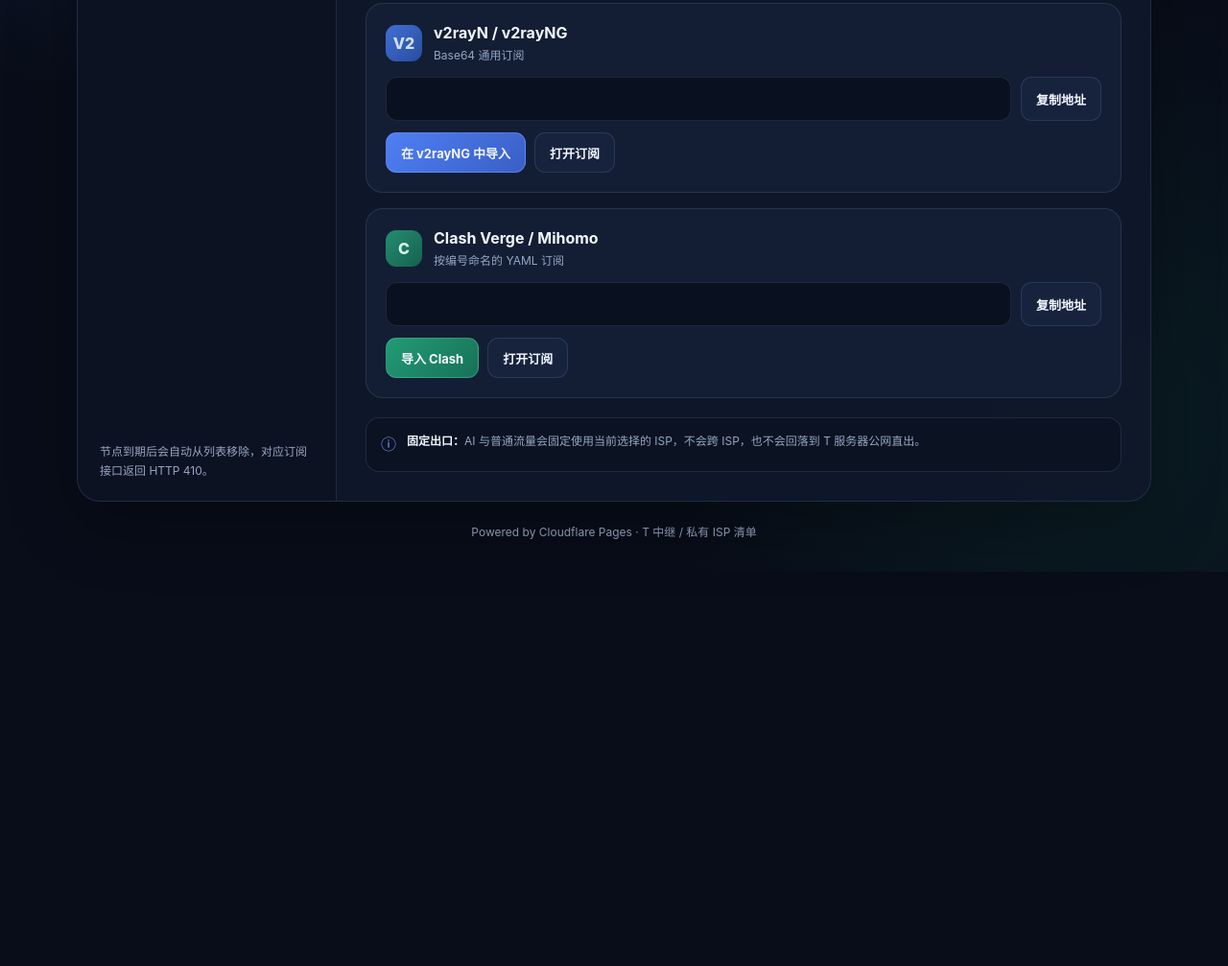
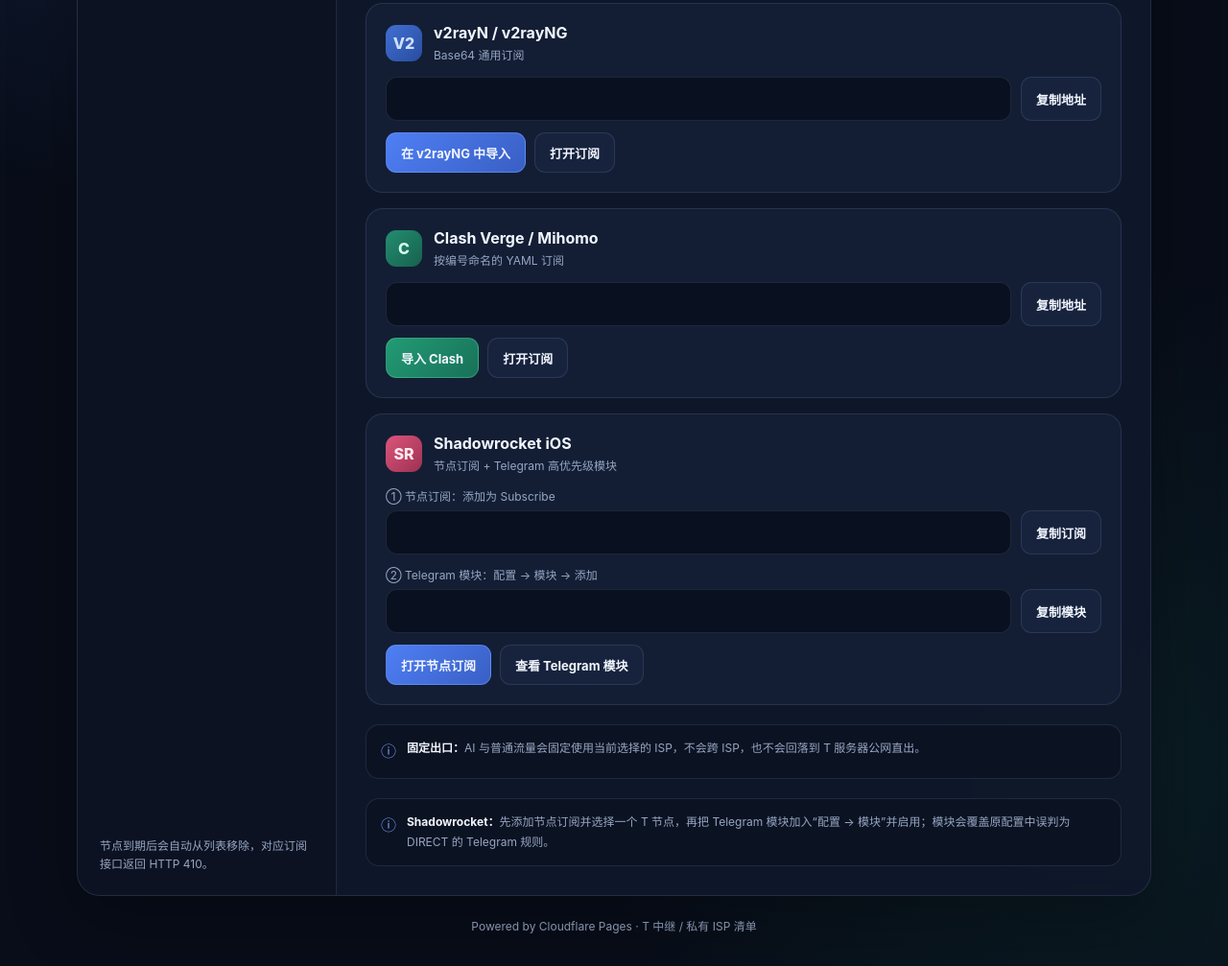
Before and after one commit to idadawn/sing-box-deploy, a website: page cloudflare-pages-sub/index.html in a window 1280 px wide. Shown: the part 385-1392 px from the top of the page at 96% size. Before the commit the page ends 981 px from the top, so only its background shows below. Drawn offline with Linux system fonts and the light colour scheme; no server answers.

Commit message:
feat: add Shadowrocket Telegram routing module

```diff
--- a/cloudflare-pages-sub/index.html
+++ b/cloudflare-pages-sub/index.html
@@ -326,6 +326,11 @@
       background: linear-gradient(135deg, #238d70, #17614e);
     }
 
+    .client-icon.shadowrocket {
+      color: #ffe8ef;
+      background: linear-gradient(135deg, #dc557b, #9d3152);
+    }
+
     .client h3 {
       margin: 0;
       font-size: 16px;
@@ -359,6 +364,15 @@
     }
 
     .url-box:focus { border-color: var(--line-strong); }
+
+    .url-label {
+      display: block;
+      margin: 12px 0 7px;
+      color: var(--muted);
+      font-size: 12px;
+    }
+
+    .url-label:first-of-type { margin-top: 0; }
 
     .actions {
       display: flex;
@@ -500,7 +514,7 @@
     <header class="hero">
       <div class="badge">T 中继 · 私有 ISP 出口</div>
       <h1>多出口订阅入口</h1>
-      <p class="subtitle">从左侧选择一个出口节点，右侧会显示该节点专属的 v2ray 与 Clash 订阅地址。每个订阅只包含对应出口的 Trojan 和 Hysteria2 节点。</p>
+      <p class="subtitle">从左侧选择一个出口节点，右侧会显示该节点专属的 v2ray、Clash 与 Shadowrocket 入口。每个节点订阅只包含对应出口的 Trojan 和 Hysteria2 节点。</p>
     </header>
 
     <section class="workspace" aria-label="订阅选择器">
@@ -567,11 +581,41 @@
               <a id="clashOpen" class="button" href="#" target="_blank" rel="noopener">打开订阅</a>
             </div>
           </article>
+
+          <article class="subscription-card">
+            <div class="subscription-head">
+              <div class="client">
+                <span class="client-icon shadowrocket">SR</span>
+                <div>
+                  <h3>Shadowrocket iOS</h3>
+                  <p>节点订阅 + Telegram 高优先级模块</p>
+                </div>
+              </div>
+            </div>
+            <span class="url-label">① 节点订阅：添加为 Subscribe</span>
+            <div class="url-row">
+              <input id="shadowrocketUrl" class="url-box" type="text" readonly aria-label="Shadowrocket 节点订阅地址" />
+              <button class="button copy-button" type="button" data-copy-target="shadowrocketUrl">复制订阅</button>
+            </div>
+            <span class="url-label">② Telegram 模块：配置 → 模块 → 添加</span>
+            <div class="url-row">
+              <input id="shadowrocketModuleUrl" class="url-box" type="text" readonly aria-label="Shadowrocket Telegram 模块地址" />
+              <button class="button copy-button" type="button" data-copy-target="shadowrocketModuleUrl">复制模块</button>
+            </div>
+            <div class="actions">
+              <a id="shadowrocketOpen" class="button primary" href="#" target="_blank" rel="noopener">打开节点订阅</a>
+              <a id="shadowrocketModuleOpen" class="button" href="#" target="_blank" rel="noopener">查看 Telegram 模块</a>
+            </div>
+          </article>
         </div>
 
         <div class="notice">
           <span class="notice-icon">ⓘ</span>
           <span><strong>固定出口：</strong>AI 与普通流量会固定使用当前选择的 ISP，不会跨 ISP，也不会回落到 T 服务器公网直出。</span>
+        </div>
+        <div class="notice">
+          <span class="notice-icon">ⓘ</span>
+          <span><strong>Shadowrocket：</strong>先添加节点订阅并选择一个 T 节点，再把 Telegram 模块加入“配置 → 模块”并启用；模块会覆盖原配置中误判为 DIRECT 的 Telegram 规则。</span>
         </div>
       </section>
     </section>
@@ -592,8 +636,12 @@
       expiry: document.getElementById('selectedExpiry'),
       v2Url: document.getElementById('v2Url'),
       clashUrl: document.getElementById('clashUrl'),
+      shadowrocketUrl: document.getElementById('shadowrocketUrl'),
+      shadowrocketModuleUrl: document.getElementById('shadowrocketModuleUrl'),
       v2Import: document.getElementById('v2Import'),
       clashImport: document.getElementById('clashImport'),
+      shadowrocketOpen: document.getElementById('shadowrocketOpen'),
+      shadowrocketModuleOpen: document.getElementById('shadowrocketModuleOpen'),
       v2Open: document.getElementById('v2Open'),
       clashOpen: document.getElementById('clashOpen'),
       toast: document.getElementById('toast')
@@ -612,15 +660,21 @@
 
       const v2Url = absoluteUrl(entry.v2);
       const clashUrl = absoluteUrl(entry.clash);
+      const shadowrocketUrl = absoluteUrl(entry.shadowrocket || entry.v2);
+      const shadowrocketModuleUrl = absoluteUrl(entry.shadowrocket_module || '/sr');
 
       elements.name.textContent = entry.id;
       elements.expiry.textContent = `到期 ${entry.expires}`;
       elements.v2Url.value = v2Url;
       elements.clashUrl.value = clashUrl;
+      elements.shadowrocketUrl.value = shadowrocketUrl;
+      elements.shadowrocketModuleUrl.value = shadowrocketModuleUrl;
       elements.v2Import.href = `v2rayng://install-config/?url=${encodeURIComponent(v2Url)}`;
       elements.clashImport.href = `clash://install-config?url=${encodeURIComponent(clashUrl)}`;
       elements.v2Open.href = v2Url;
       elements.clashOpen.href = clashUrl;
+      elements.shadowrocketOpen.href = shadowrocketUrl;
+      elements.shadowrocketModuleOpen.href = shadowrocketModuleUrl;
 
       elements.list.querySelectorAll('.node-button').forEach((button) => {
         button.setAttribute('aria-selected', String(button.dataset.id === id));
@@ -707,7 +761,7 @@
         document.execCommand('copy');
         textarea.remove();
       }
-      showToast('订阅地址已复制');
+      showToast('地址已复制');
     }
 
     document.querySelectorAll('[data-copy-target]').forEach((button) => {
```
Also changed, not shown: CLAUDE.md (+2 -0 lines), README.md, cloudflare-pages-sub/README.md, 4 other files.
